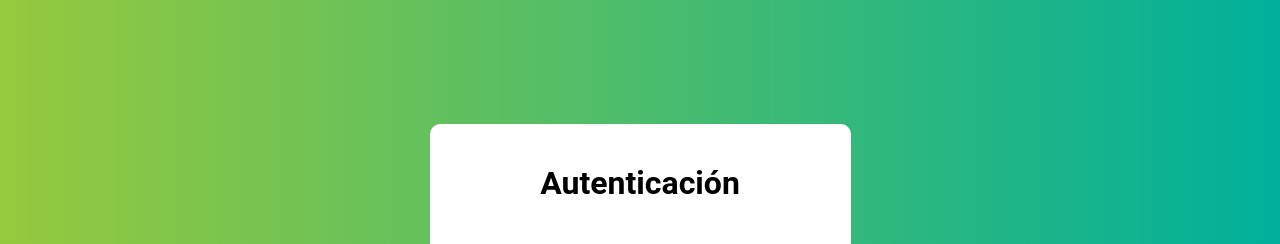
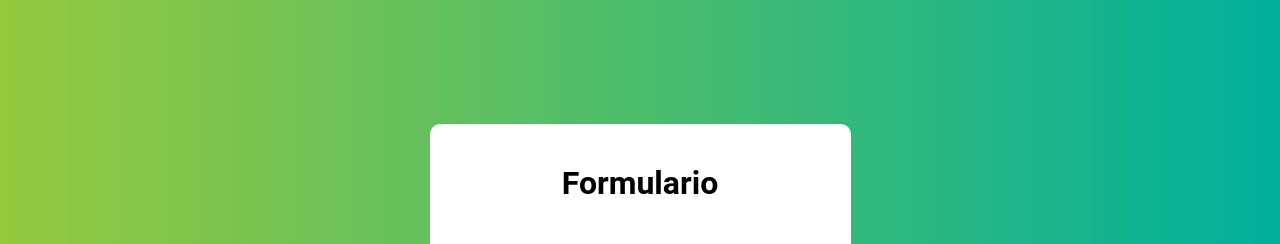
Before and after one commit to Jairorb-06/formulario_prueba_pasantes, a plain HTML site: page index.html in a window 1280 px wide. Shown: the top 244 px of the page. Drawn offline with nearby package versions, Linux system fonts and the light colour scheme.

Commit message:
se cambia formulario html

```diff
--- a/Autenticar.html
+++ b/index.html
@@ -17,7 +17,7 @@
     <form  id="form" method="POST  name="form" class="formulario">
         <!-- action="bienvenido.html" "  -->
         <div class="form">
-            <h1> Autenticación</h1>
+            <h1> Formulario </h1>
             <div class="grupo">
                 <!-- Pattern attribute de html5 para delimitar ingreso de caracteres pattern="[A-Za-z0-9_-][1,15]"-->
                 <input type="text" name="nom" id="nom" class="formulario__input"  required>
```
